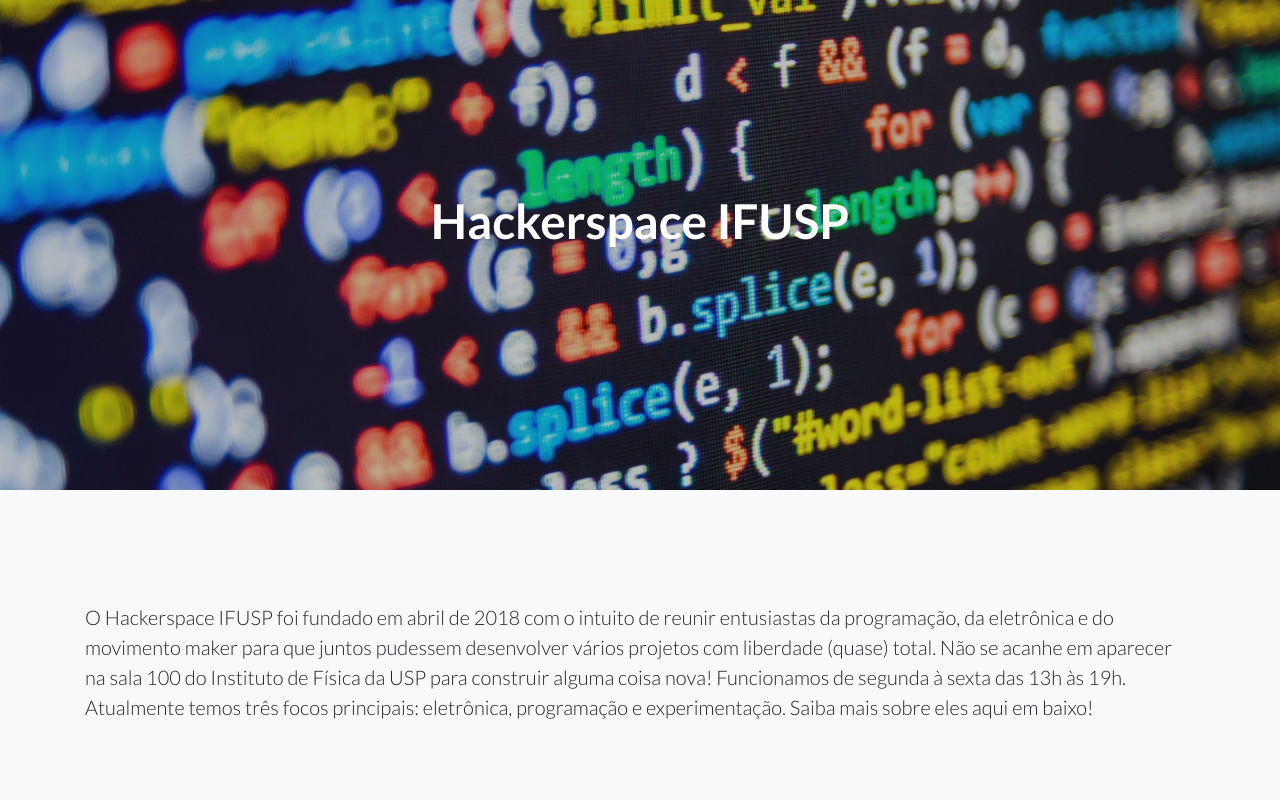
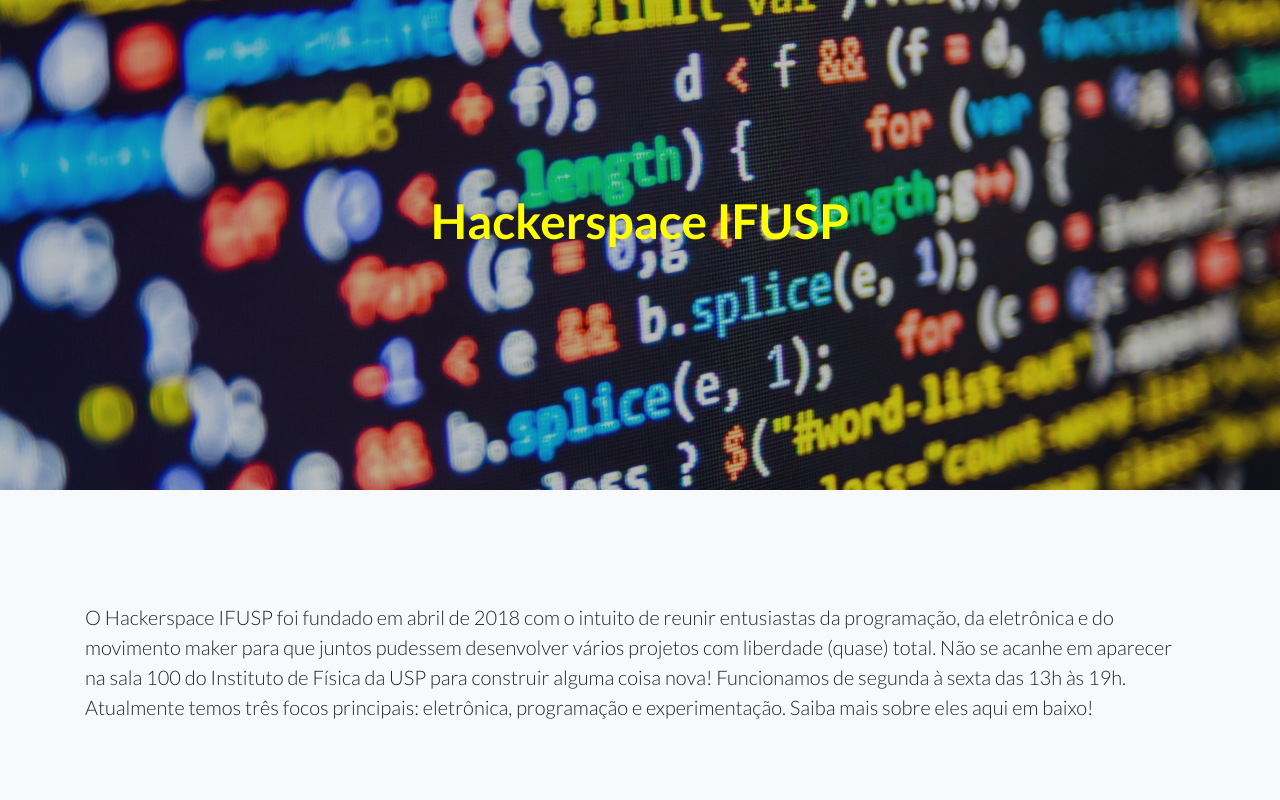
Before and after one commit to LucianaMarques/hackerspace-landing, a website: page index.html in a window 1280 px wide. Shown: the top 800 px of the page. Drawn offline with Linux system fonts and the light colour scheme.

Commit message:
Changed head's font color and updated readme.md

```diff
--- a/index.html
+++ b/index.html
@@ -31,7 +31,7 @@
         <div class="container">
           <div class="row">
             <div class="col-xl-9 mx-auto">
-              <h1 class="mb-5">Hackerspace IFUSP</h1>
+              <h1 class="mb-5"><p style="color:#ffff00">Hackerspace IFUSP</p></h1>
             </div>
           </div>
         </div>
```
Also changed, not shown: README.md.
